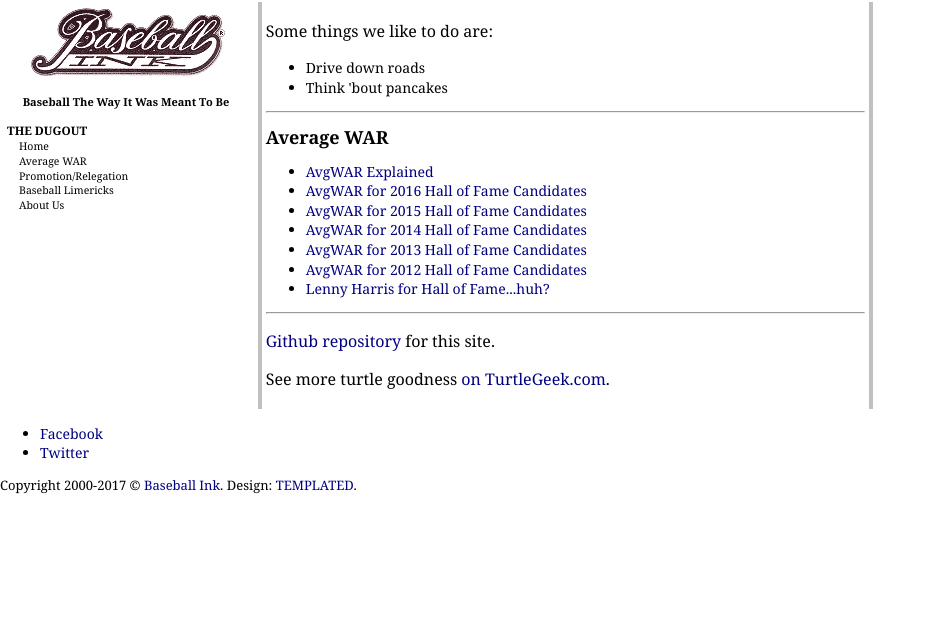
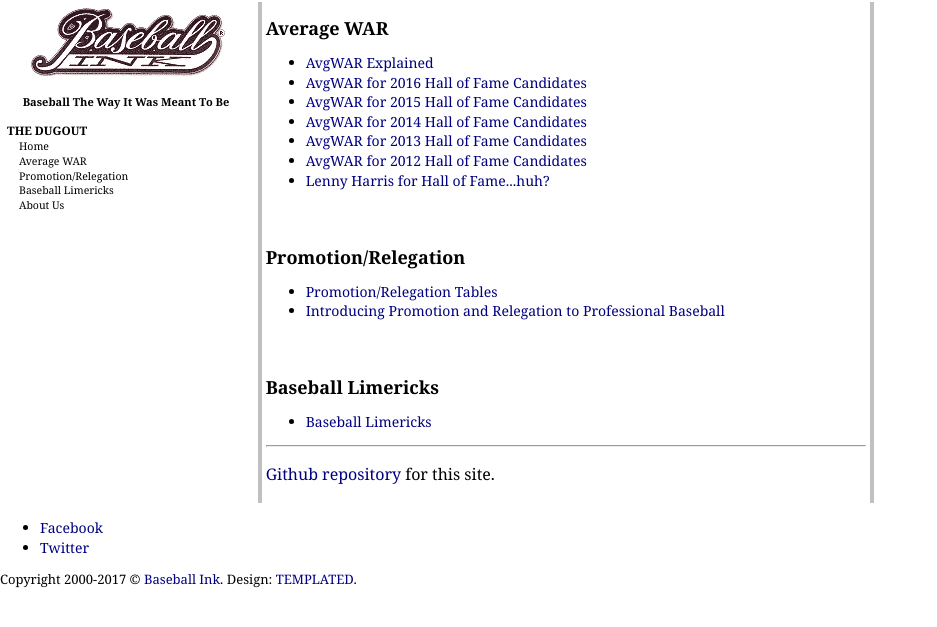
Before and after one commit to jaypalexa/baseballink, a Jekyll site: the page built from index.md, in a window 1280 px wide. Shown: the top 627 px of the page, without its empty margins (0-937 px from the left). Built offline with Jekyll 4.4.1, drawn with Linux system fonts in a browser that asks for light colours; nearby versions of some CDN libraries; library files that are not in the unit come from our copies.

Commit message:
Update index.md

```diff
--- a/index.md
+++ b/index.md
@@ -3,13 +3,6 @@ layout: default
 title: Home
 tagline: Baseball The Way It Was Meant To Be
 description:
----
-
-Some things we like to do are:
-<ul>
-  <li>Drive down roads</li>
-  <li>Think 'bout pancakes</li>
-</ul>
 ---
 <h1>Average WAR</h1>
 <ul>
@@ -22,8 +15,21 @@ Some things we like to do are:
 <li><a href="{{ site.url }}{{ site.baseurl }}/pages/lenny-harris-for-hall-of-fame-huh.html">Lenny Harris for Hall of Fame...huh?</a></li>
 </ul>
 
+<br/>
+
+<h1>Promotion/Relegation</h1>
+<ul>
+<li><a href="{{ site.url }}{{ site.baseurl }}/pages/promotion-relegation.html">Promotion/Relegation Tables</a></li>
+<li><a href="{{ site.url }}{{ site.baseurl }}/pages/introducing-promotion-and-relegation-to-professional-baseball.html">Introducing Promotion and Relegation to Professional Baseball</a></li>
+</ul>
+
+<br/>
+
+<h1>Baseball Limericks</h1>
+<ul>
+<li><a href="{{ site.url }}{{ site.baseurl }}/pages/baseball-limericks.html">Baseball Limericks</a></li>
+</ul>
+
 ---
 
 [Github repository](https://github.com/jaypalexa/baseballink) for this site.
-
-See more turtle goodness [on TurtleGeek.com](http://www.turtlegeek.com).
```
